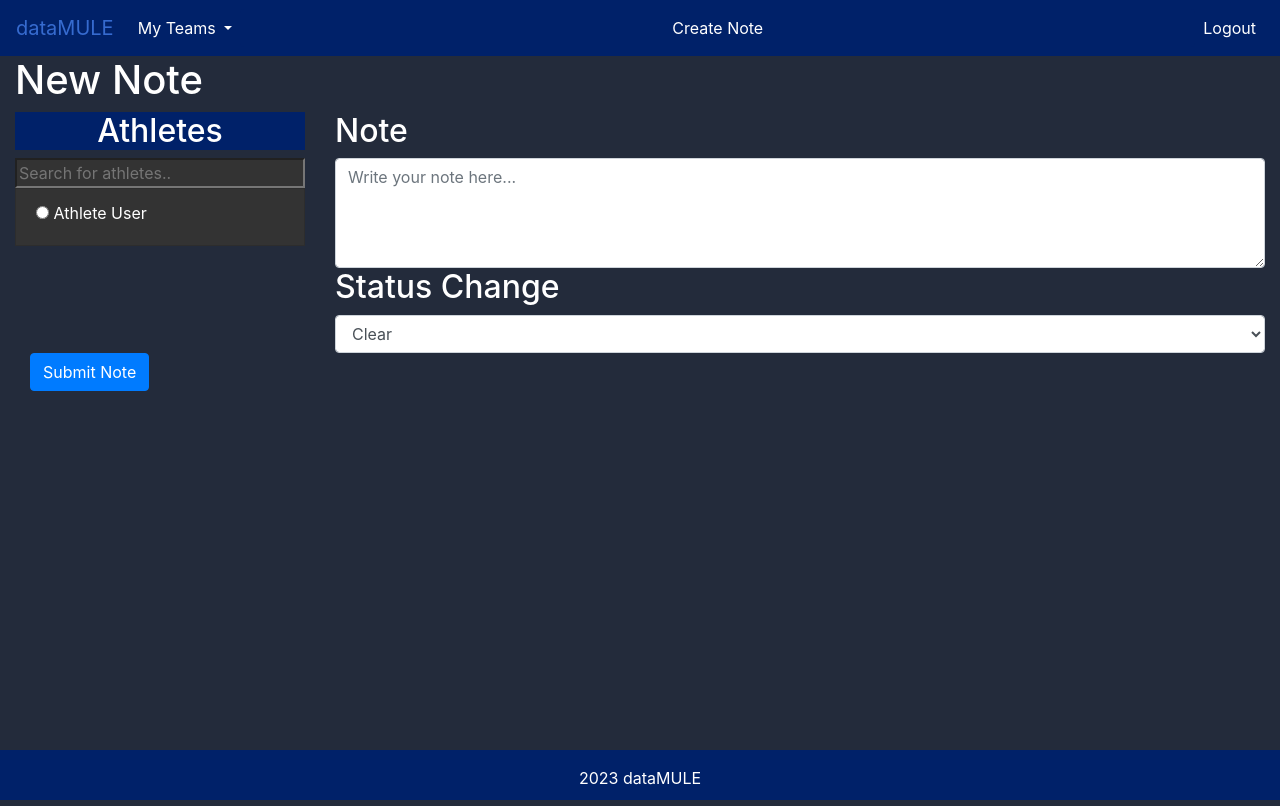
After one commit to Jsosau24/dataMule, a Flask app: page /note/new in a window 1280 px wide. The commit adds this page. Run offline with Flask 3, Linux system fonts and the light colour scheme; a user stored in the database is signed in; some libraries are stand-ins or nearby versions.

Commit message:
new_notes are working and display
going to work on the home function. and on the edit notes functions

```diff
--- a/website/routes.py
+++ b/website/routes.py
@@ -1,8 +1,58 @@
-from flask import Blueprint, render_template
+from flask import Blueprint, render_template, flash, redirect, url_for, request
 from flask_login import login_required, current_user
-from .models import Coach, Team, Athlete, User
+from .models import Peak, Team, Athlete, User, Note, Coach, TeamUserAssociation
+from . import db
 
 routes = Blueprint('main', __name__)
+
+# home route
+@routes.route('/')
+@login_required
+def home():
+
+    user = current_user
+
+    if user.type == "admin":
+        # Ensure the current user is an admin
+        if current_user.type != "admin":
+            return "<h1>NO ACCESS</h1>"
+
+        # Query all athletes and teams
+        athletes = User.query.filter_by(type='athlete').all()
+        teams = Team.query.all()
+
+        return render_template('admin_dashboard.html', athletes=athletes, teams=teams, user=user)
+
+    elif user.type == "peak":
+        peak = Peak.query.filter_by(colby_id=current_user.colby_id).first()
+        team_association = next((association for association in peak.team_associations if association.role == 'peak'), None)
+
+        if team_association is not None:
+            team = team_association.team
+            athletes = [association.user for association in team.team_associations if association.role == 'athlete']
+        else:
+            return "<h1>There are no teams</h1>"
+
+        return render_template('team_dashboard.html', user=user,team=team, athletes=athletes)
+
+    elif user.type == "coach":
+
+        coach = Coach.query.filter_by(colby_id=current_user.colby_id).first()
+        team_association = next((association for association in coach.team_associations if association.role == 'coach'), None)
+
+        if team_association is not None:
+            team = team_association.team
+            athletes = [association.user for association in team.team_associations if association.role == 'athlete']
+        else:
+            return "<h1>There are no teams</h1>"
+
+        return render_template('team_dashboard.html', user=user,team=team, athletes=athletes)
+
+    elif user.type == "athlete":
+        visible_notes = [note for note in current_user.received_notes if note.visible]
+        return render_template('athlete_dashboard.html', athlete=current_user, user=current_user, notes=visible_notes)
+
+    return render_template('login.html')
 
 # athlete view
 @routes.route('/athlete')
@@ -11,9 +61,9 @@ def athlete():
     if current_user.type != "athlete":
         return "<h1>NO ACCESS</h1>"
 
-    #add code to use data to create the graphs
+    visible_notes = [note for note in current_user.received_notes if note.visible]
 
-    return render_template('athlete_dashboard.html', athlete=current_user, user=current_user)
+    return render_template('athlete_dashboard.html', athlete=current_user, user=current_user, notes=visible_notes)
 
 # coach/staff view
 @routes.route('/team/<int:id>', methods = ['GET', 'POST'])
@@ -56,3 +106,59 @@ def admin_dashboard():
     teams = Team.query.all()
 
     return render_template('admin_dashboard.html', athletes=athletes, teams=teams, user=current_user)
+
+# create note website
+@routes.route('/note/new', methods=['GET', 'POST'])
+@login_required
+def new_note():
+
+    if request.method == 'GET':
+        print(current_user.type)
+        if current_user.type == "peak":
+
+            peak = Peak.query.filter_by(colby_id=current_user.colby_id).first()
+            athletes = []
+            for team_association in peak.team_associations:
+                if team_association.role == 'peak':
+                    team = team_association.team
+                    athletes.extend([association.user for association in team.team_associations if association.role == 'athlete'])
+
+            # removing duplicates
+            athletes = list(set(athletes))
+
+            # sort athletes by last name
+            athletes.sort(key=lambda athlete: athlete.last_name)
+
+            return render_template('create_notes-dashboard.html', athletes=athletes, user=current_user)
+
+        elif current_user.type == "admin":
+
+            athletes = User.query.filter_by(type='athlete').all()
+            return render_template('create_notes-dashboard.html', athletes=athletes, user=current_user)
+
+    if request.method == 'POST':
+        athlete_id = request.form.get('athlete')
+        note_text = request.form.get('note')
+        status = request.form.get('status')
+
+        # Find the athlete and user (creator)
+        athlete = Athlete.query.get(athlete_id)
+        user = User.query.get(current_user.id)
+
+        if athlete and user:
+            # Create a new Note
+            note = Note(text=note_text,
+                        visible=True,
+                        creator=user,
+                        receiver=athlete)
+
+            # Change the athlete's status
+            athlete.status = status
+
+            # add the note to the database
+            db.session.add(note)
+            db.session.commit()
+
+            # Redirect to wherever you want to go after successfully submitting the note
+            if current_user.type == "peak":
+                return redirect(url_for('main.home'))
--- a/website/templates/athlete_dashboard.html
+++ b/website/templates/athlete_dashboard.html
@@ -12,7 +12,7 @@
               <div class="row">
                 {% if athlete.status == 0 %}
                 <p class="card-text" style="color: green;">Clear</p>
-                {% elif uathleteser.status == 1 %}
+                {% elif athlete.status == 1 %}
                 <p class="card-text" style="color: yellow;">Warning</p>
                 {% else %}
                 <p class="card-text" style="color: red;">Not Clear</p>
@@ -85,7 +85,9 @@
       <div class="card" style="width: 100%; margin-top: 15px;">
         <div class="card-body">
           <h5 class="card-title">Notes</h5>
-          <p class="card-text">This is were notes go</p>
+          {% for note in notes %}
+            <p>--> {{ note.text }}</p>
+          {% endfor %}
         </div>
     </div>
   </div>
--- a/website/templates/base.html
+++ b/website/templates/base.html
@@ -46,7 +46,7 @@
 
         <!-- create notes btn -->
         {% if current_user.type in ['admin', 'peak'] %}
-            <button type="button" class="btn" style="text-align: center; background-color: #002169; color: white; width: 100%;">Create Note</button>
+        <a class="btn" href="{{ url_for('main.new_note') }}" style="text-align: center; background-color: #002169; color: white; width: 100%;">Create Note</a>
         {% endif %}
 
         <!-- Logout button -->
--- /dev/null
+++ b/website/templates/create_notes-dashboard.html
@@ -0,0 +1,57 @@
+{% extends "base.html" %}
+{% block content %}
+<main>
+    <div class="container-fluid">
+        <h1>New Note</h1>
+    </div>
+    <div class="container-fluid">
+        <form method="post">
+            <div class="row">
+                <div class="col-md-3" style="height: 80%;">
+                    <h2 style="text-align: center; background-color: #002169;">Athletes</h2>
+                    <input type="text" id="athleteSearch" onkeyup="filterList(this, document.getElementById('athleteList'))" placeholder="Search for athletes.." style="background-color: #333; color: white; width: 100%;">
+                    <ul class="list-group" id="athleteList" style="background-color: #333;">
+                        {% for athlete in athletes %}
+                        <a>
+                            <li class="list-group-item" style="background-color: #333; overflow-y: scroll; max-height: 100%;">
+                                <input type="radio" id="athlete{{ athlete.id }}" name="athlete" value="{{ athlete.id }}">
+                                <label for="athlete{{ athlete.id }}">{{ athlete.first_name }} {{ athlete.last_name }}</label>
+                            </li>
+                        </a>
+                        {% endfor %}
+                    </ul>
+                </div>
+                <div class="col-md-9" style="height: 80%;">
+                    <h2>Note</h2>
+                    <textarea class="form-control" id="note" name="note" rows="4" placeholder="Write your note here..."></textarea>
+
+                    <h2>Status Change</h2>
+                    <select class="form-control" id="status" name="status">
+                        <option value="0">Clear</option>
+                        <option value="1">Warning</option>
+                        <option value="2">Not Clear</option>
+                    </select>
+                </div>
+            </div>
+            <div class="container-fluid">
+                <input type="submit" class="btn btn-primary" value="Submit Note" width="100%">
+            </div>
+        </form>
+    </div>
+
+    <script>
+        function filterList(inputElement, listElement) {
+            let filter = inputElement.value.toUpperCase();
+            let li = listElement.getElementsByTagName('li');
+
+            // Loop through all list items, and hide those who don't match the search query
+            for (let i = 0; i < li.length; i++) {
+                let text = li[i].textContent || li[i].innerText;
+                li[i].style.display = (text.toUpperCase().indexOf(filter) > -1) ? "" : "none";
+            }
+        }
+    </script>
+
+</main>
+
+{% endblock %}
```
Also changed, not shown: website/auth.py (+14 -3 lines), website/templates/team_dashboard.html (+7 -1 lines).
